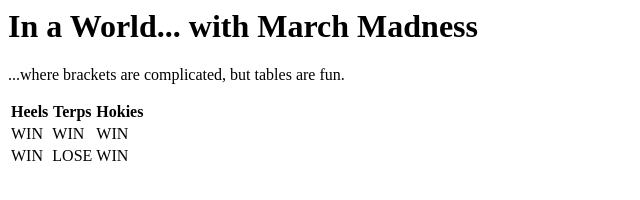
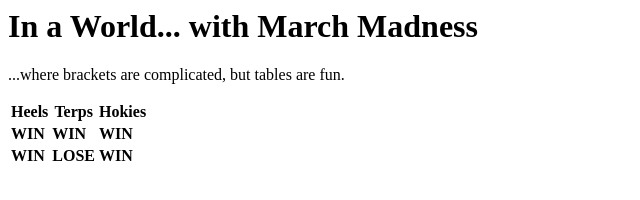
Before and after one commit to iwakras/iwakras.github.io, a plain HTML site: page index.html in a window 1280 px wide. Shown: the full height of the page, 0-640 px from the left. Drawn offline with Linux system fonts and the light colour scheme.

Commit message:
Update index.html

```diff
--- a/index.html
+++ b/index.html
@@ -1,7 +1,8 @@
 <html>
   <head>
     <title> In a world...</title>
-    <link type="text/css" rel="stylesheet" href=""/>
+    <link type="text/css" rel="stylesheet" href="main.css"/>
+    <!-- since they're in the same directory, just use its index name instead of the link -->
   </head>
 
   <body>
@@ -16,7 +17,7 @@
         <th> Hokies</th>
       </tr>
       <tr>
-        <td> WIN <!-- table data--></td>
+        <td> WIN <!-- table data--> </td>
         <td> WIN</td>
         <td> WIN</td>
       </tr>
```
